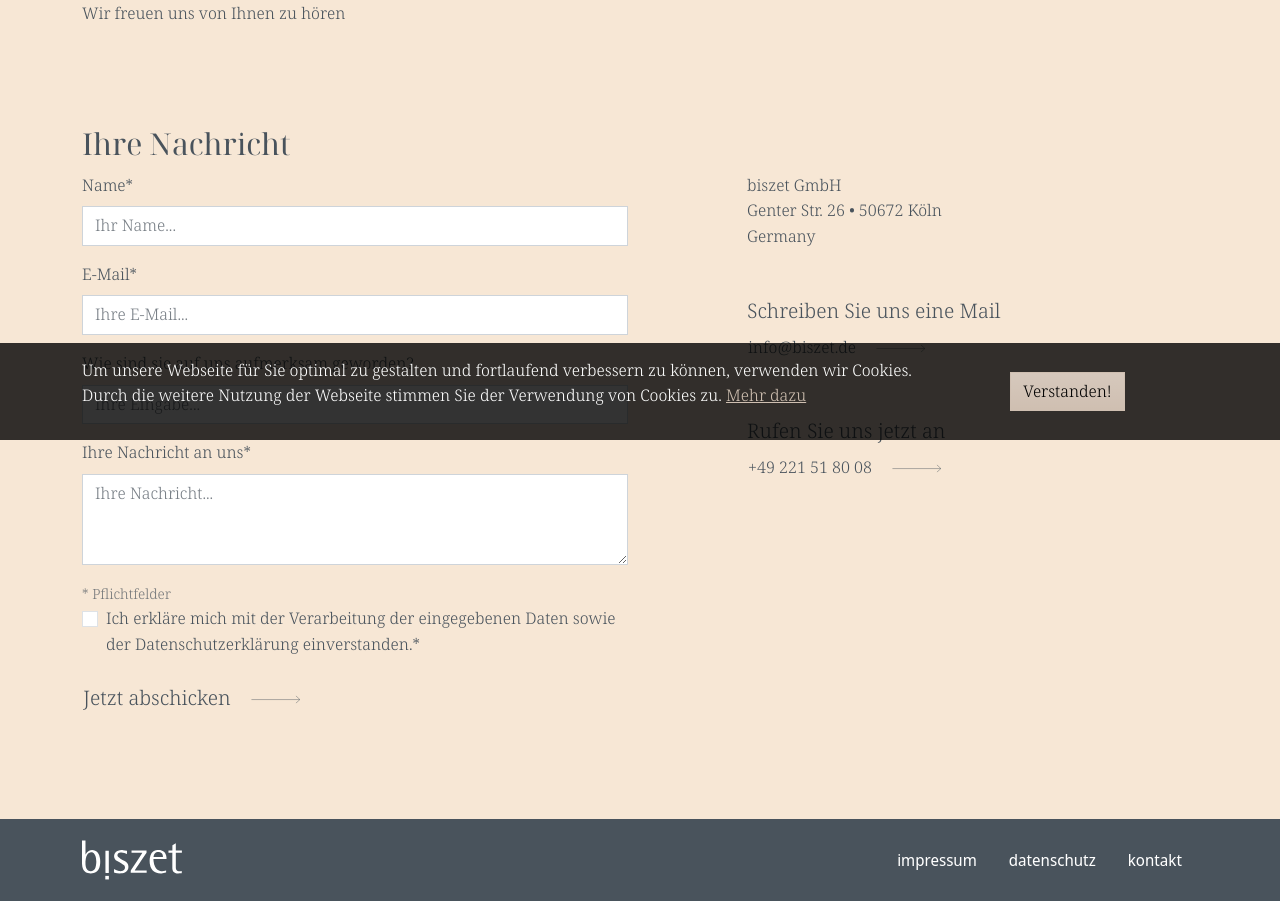
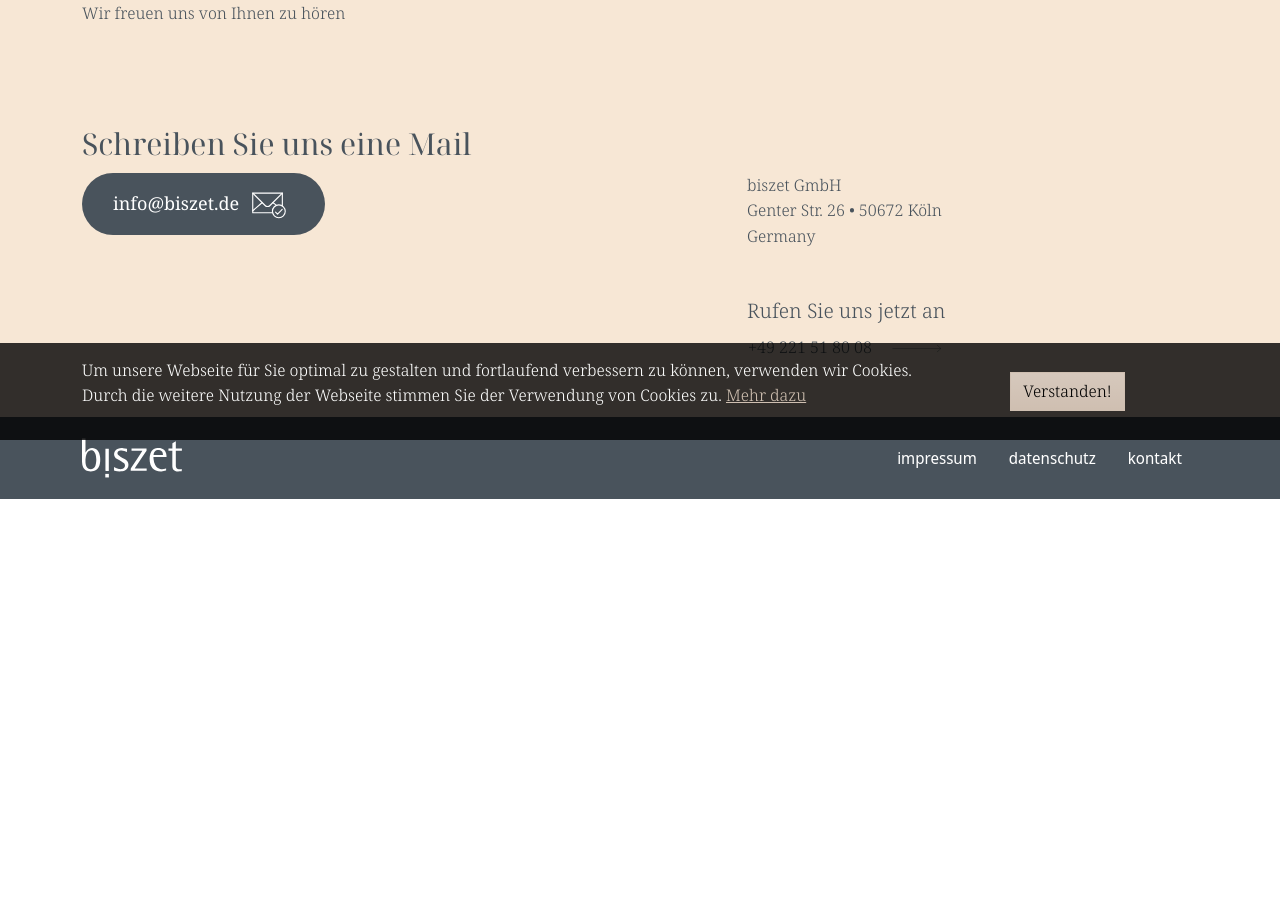
Before and after one commit to Biszet/biszet, a Next.js app: page /de/contact in a window 1280 px wide. Shown: the part 360-1261 px from the top of the page. After the commit the page ends 859 px from the top, so only its background shows below. Built offline with nearby package versions, Linux system fonts and the light colour scheme.

Commit message:
Update to middleware.ts

```diff
--- a/src/components/Contact.tsx
+++ b/src/components/Contact.tsx
@@ -4,6 +4,7 @@ import styles from './Contact.module.scss'
 import {Button, Col, Container, Form, Row} from "react-bootstrap";
 import {Title} from "@/components/Title";
 import classNames from "classnames";
+import Image from "next/image";
 
 export type ContactProps = {
     title: string,
@@ -105,77 +106,28 @@ export const Contact: React.FC<ContactProps> = (props) => {
                         {description ? <div dangerouslySetInnerHTML={{__html: description}}></div> : ''}
                     </Col>
                     <Col sm={12} className={"mt-5 pt-5"}>
-                        <h2>{formTitle}</h2>
+                        <h2>{mailTitle}</h2>
                     </Col>
                     <Col sm={12} md={6} className={"mb-5 pb-5"}>
-                        <Form method="post" noValidate validated={validated} name="contact" onSubmit={handleSubmit}
-                              data-netlify="true" netlify-honeypot="bot-field">
-                            <input type="hidden" name="form-name" value="contact"/>
-                            <p className="visually-hidden" aria-hidden={true}>
-                                <label>Don’t fill this out if you’re human: <input name="bot-field"
-                                                                                   tabIndex={-1}/></label>
-                            </p>
-                            <Form.Group className="mb-3" controlId="formName">
-                                <Form.Label>{formFieldNameLabel}*</Form.Label>
-                                <Form.Control type="text" placeholder={formFieldNamePlaceholder} name="name"
-                                              required
-                                              onChange={e => setName(e.target.value)}/>
-                                <Form.Control.Feedback type="invalid">
-                                    {formFieldNameError}
-                                </Form.Control.Feedback>
-                            </Form.Group>
-                            <Form.Group className="mb-3" controlId="formEmail">
-                                <Form.Label>{formFieldEmailLabel}*</Form.Label>
-                                <Form.Control type="email" placeholder={formFieldEmailPlaceholder} name="email"
-                                              required
-                                              onChange={e => setEmail(e.target.value)}/>
-                                <Form.Control.Feedback type="invalid">
-                                    {formFieldEmailError}
-                                </Form.Control.Feedback>
-                            </Form.Group>
 
-                            {/* Telefon Form.Group wurde hier entfernt */}
+                        <Button className="biszet-call-to-action" variant="link" href="mailto: info@biszet.de">info@biszet.de
+                            <Image
+                            alt={"Biszet Logo"}
+                            src={"/images/envelope-mail.svg"}
+                            width="50"
+                            height="40"
+                            className="d-inline-block"
+                        />
+                        </Button>
 
-                            <Form.Group className="mb-3" controlId="formAware">
-                                <Form.Label>{formFieldAwareLabel}</Form.Label>
-                                <Form.Control type="text" placeholder={formFieldAwarePlaceholder} name="aware"
-                                              onChange={e => setAware(e.target.value)}/>
-                            </Form.Group>
-                            <Form.Group className="mb-3" controlId="formMessage">
-                                <Form.Label>{formFieldMessageLabel}*</Form.Label>
-                                <Form.Control as="textarea" rows={3} required name="message"
-                                              placeholder={formFieldMessagePlaceholder}
-                                              onChange={e => setMessage(e.target.value)}></Form.Control>
-                                <Form.Control.Feedback type="invalid">
-                                    {formFieldMessageError}
-                                </Form.Control.Feedback>
-                            </Form.Group>
-                            <Form.Text>
-                                {formCaption}
-                            </Form.Text>
-                            <Form.Group className="mb-3" controlId="formConsent">
-                                <Form.Check type="checkbox" label={`${formFieldConsentLabel}*`} name="consent"
-                                            onChange={e => setConsent(e.target.checked)}
-                                            required/>
-                                <Form.Control.Feedback type="invalid">
-                                    {formFieldConsentError}
-                                </Form.Control.Feedback>
-                            </Form.Group>
-
-                            <Button variant="link" type="submit" className={"align-content-end btn-lg"}>
-                                {formSubmitLabel}
-                            </Button>
-                        </Form>
                     </Col>
-                    <Col sm={12} md={{offset: 1, span: 4}} className={""}>
+                    <Col sm={12} md={{offset: 1, span: 4}} className={"mb-5"}>
                         <div>
                             <address>
                                 biszet GmbH<br/>
                                 Genter Str. 26 • 50672 Köln<br/>
                                 Germany
                             </address>
-                            <h3 className="mt-5 mb-0">{mailTitle}</h3>
-                            <Button variant="link" href="mailto: info@biszet.de">info@biszet.de</Button>
                             <h3 className="mt-5 mb-0">{phoneTitle}</h3>
                             <Button variant="link" href="tel: +49221518008">+49 221 51 80 08</Button>
                         </div>
--- a/src/styles/custom.scss
+++ b/src/styles/custom.scss
@@ -135,3 +135,29 @@ section.my-5 {
     }
 
 }
+
+.biszet-call-to-action {
+    color: #FFF;
+    background: #49535c;
+    display: inline-flex;
+    text-align: center;
+    justify-content: center;
+    align-items: center;
+    border-radius: 50px;
+    padding: 10px 30px;
+    font-weight: 400;
+    font-size: 18px;
+
+}
+.biszet-call-to-action:hover {
+    background: #596670;
+    color: #FFF;
+}
+
+.biszet-call-to-action img {
+    margin-left: 5px;
+}
+
+.biszet-call-to-action:after {
+    display: none;
+}
```
Also changed, not shown: public/images/envelope-mail.svg (added), src/dictionaries/de.json, src/dictionaries/en.json.
